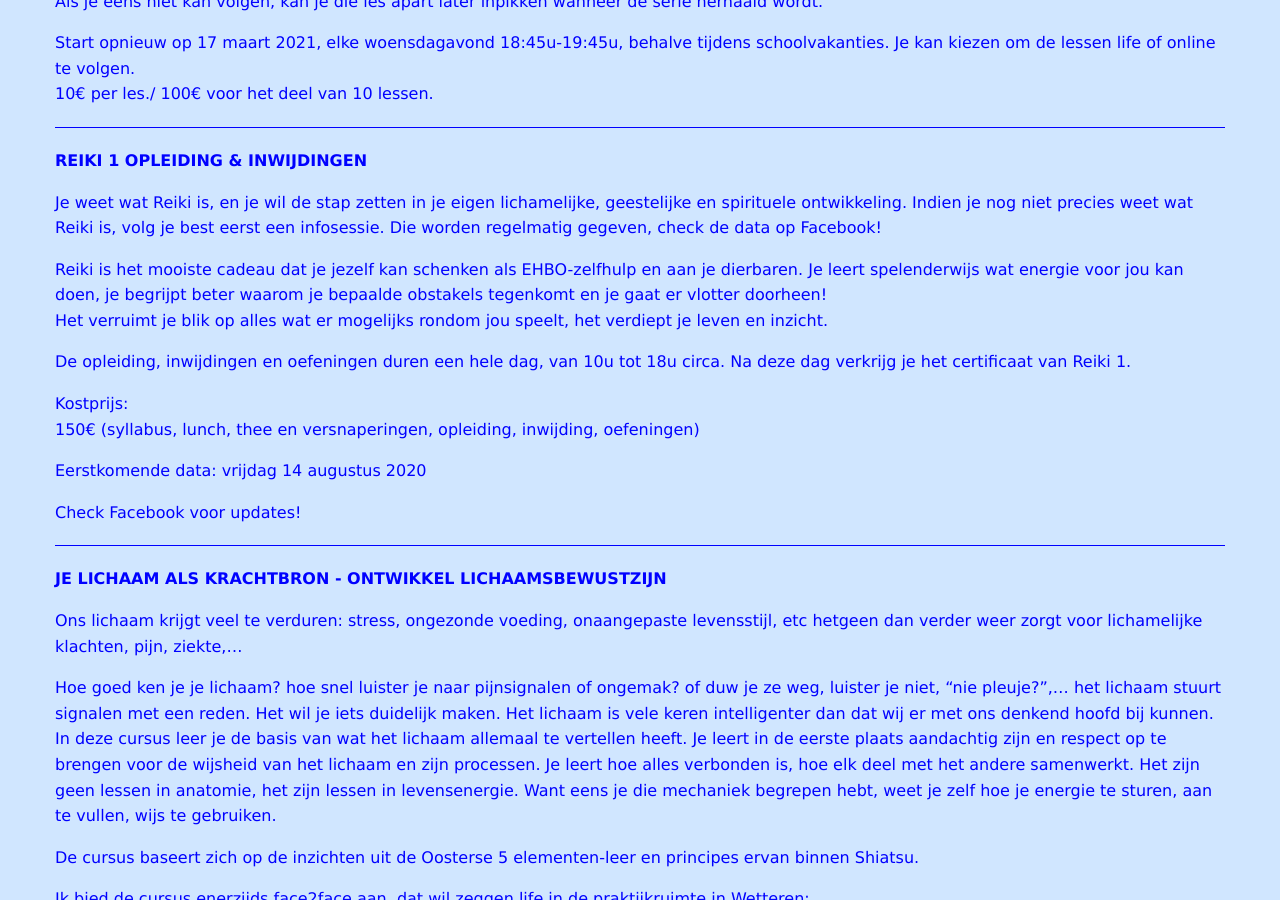
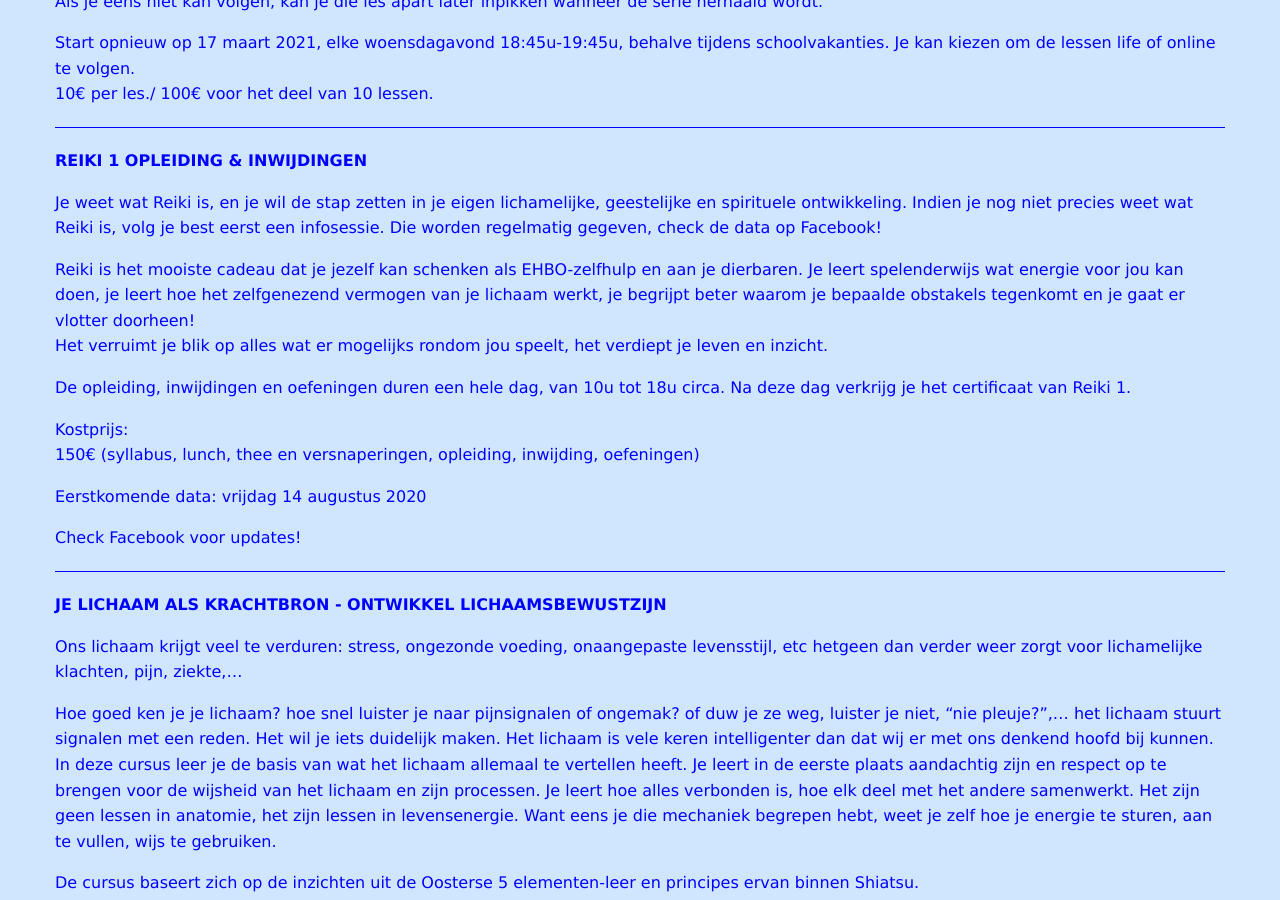
Before and after one commit to ankher/ankher.github.io, a Jekyll site: the page built from cursussen.md, in a window 1280 px wide and 900 px high, scrolled down 1384 px. Built offline with Jekyll 4.4.1, drawn with Linux system fonts in a browser that asks for light colours; nearby versions of some CDN libraries; our own code applies the rules of GitHub Pages for plain Markdown files.

Commit message:
Update cursussen.md

```diff
--- a/cursussen.md
+++ b/cursussen.md
@@ -65,7 +65,7 @@ Je weet wat Reiki is, en je wil de stap zetten in je eigen lichamelijke, geestel
 Indien je nog niet precies weet wat Reiki is, volg je best eerst een infosessie. Die worden regelmatig gegeven, check de data op Facebook!
 
 
-Reiki is het mooiste cadeau dat je jezelf kan schenken als EHBO-zelfhulp en aan je dierbaren. Je leert spelenderwijs wat energie voor jou kan doen, je begrijpt beter waarom je bepaalde obstakels tegenkomt en je gaat er vlotter doorheen!
+Reiki is het mooiste cadeau dat je jezelf kan schenken als EHBO-zelfhulp en aan je dierbaren. Je leert spelenderwijs wat energie voor jou kan doen, je leert hoe het zelfgenezend vermogen van je lichaam werkt, je begrijpt beter waarom je bepaalde obstakels tegenkomt en je gaat er vlotter doorheen!
 Het verruimt je blik op alles wat er mogelijks rondom jou speelt, het verdiept je leven en inzicht.
 
 
```
